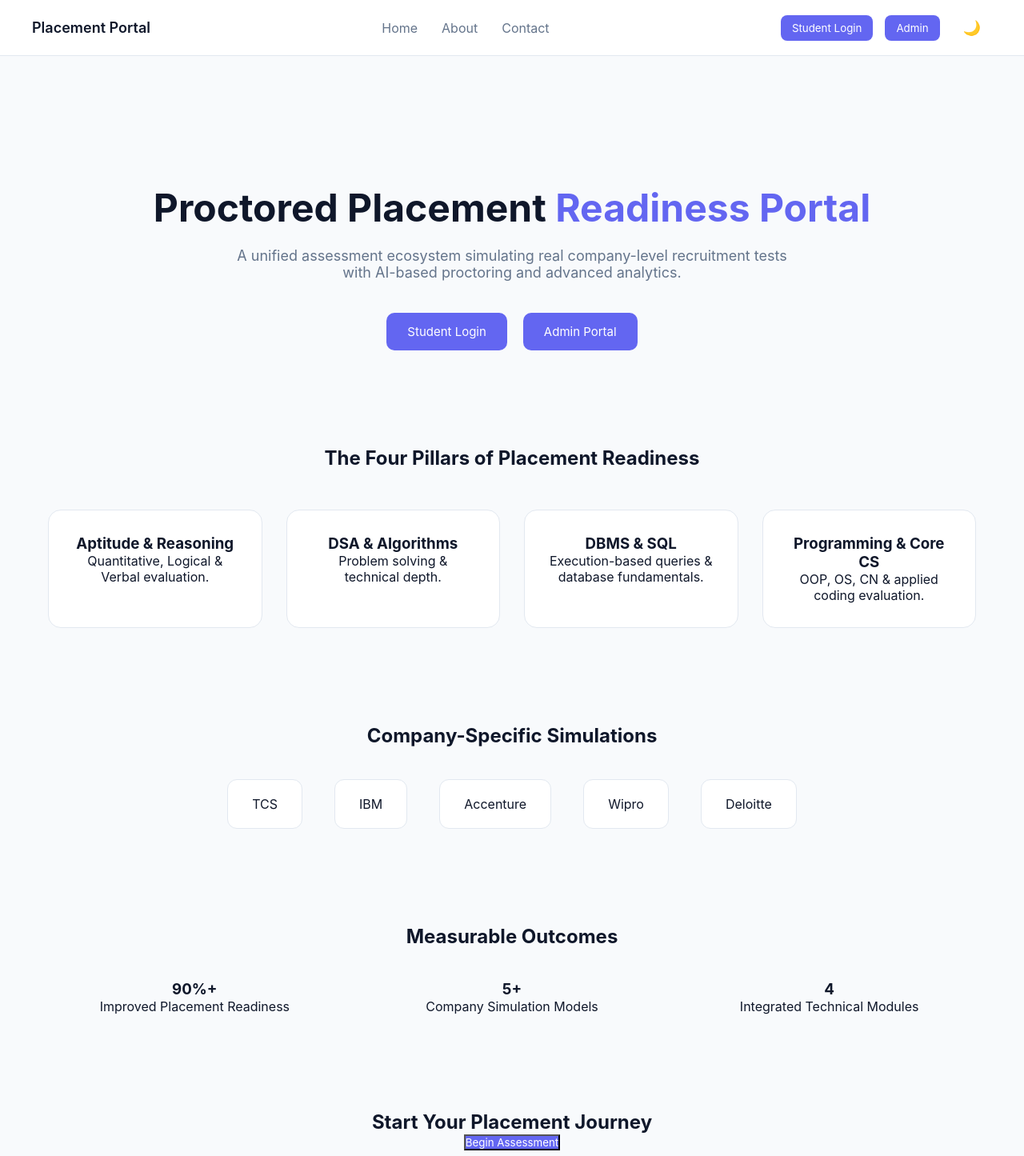
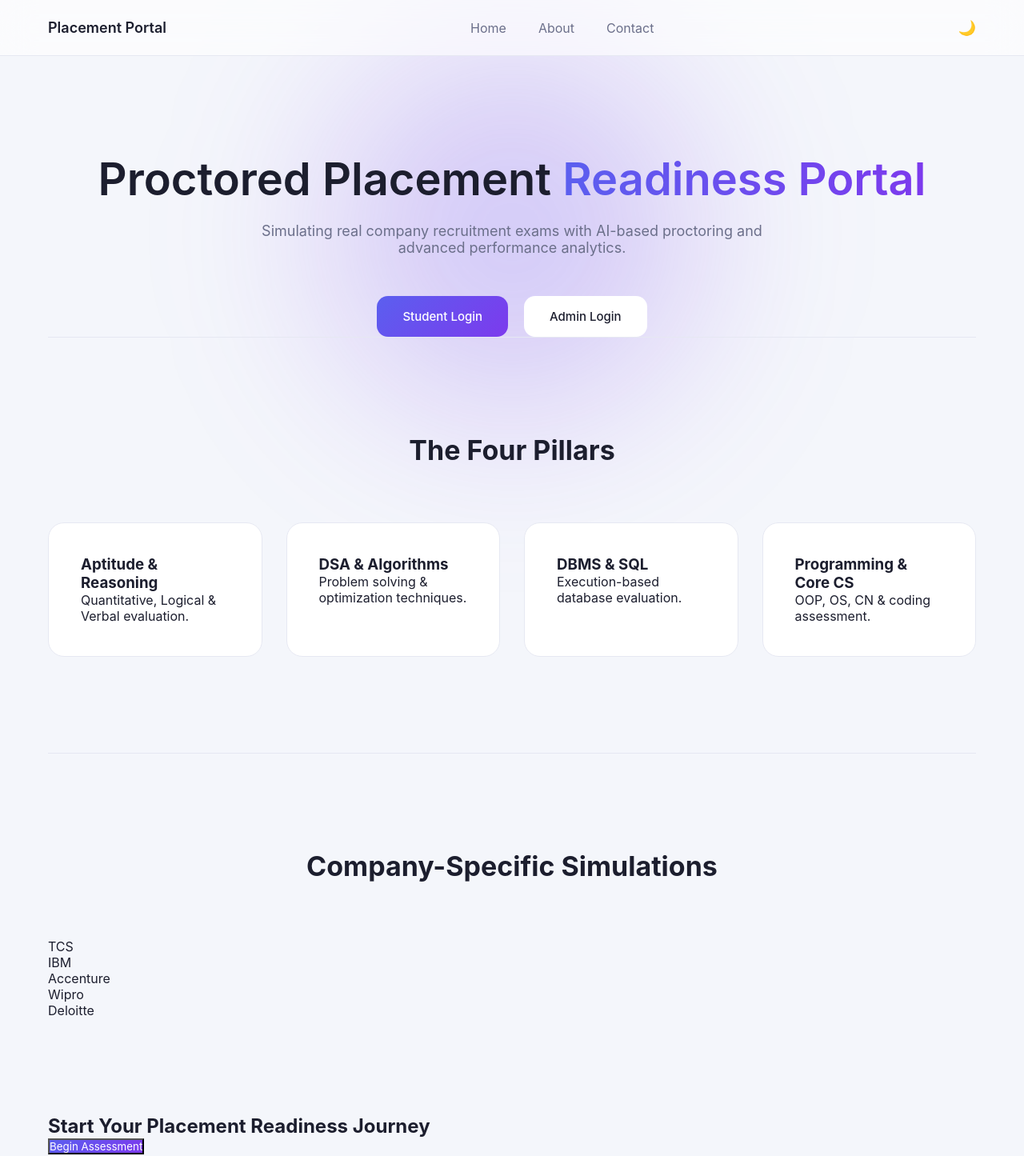
Before and after one commit to Namsrkive/module, a React (Create React App) app in the folder client/: page / in a window 1280 px wide. Shown: the top 1445 px of the page at 80% size. Built offline with nearby package versions, Linux system fonts and the light colour scheme.

Commit message:
Home page created

```diff
--- a/client/src/App.js
+++ b/client/src/App.js
@@ -1,5 +1,6 @@
-import { BrowserRouter as Router, Routes, Route, useNavigate } from "react-router-dom";
+import { BrowserRouter as Router, Routes, Route, useNavigate, useLocation } from "react-router-dom";
 import { useState, useEffect } from "react";
+import { motion, AnimatePresence } from "framer-motion";
 
 import Home from "./pages/Home";
 import StudentLogin from "./pages/StudentLogin";
@@ -8,9 +9,12 @@ import StudentDashboard from "./pages/StudentDashboard";
 import About from "./pages/About";
 import Contact from "./pages/Contact";
 
+/* ---------------- LAYOUT ---------------- */
+
 function Layout() {
+  const navigate = useNavigate();
+  const location = useLocation();
   const [darkMode, setDarkMode] = useState(false);
-  const navigate = useNavigate();
 
   useEffect(() => {
     if (darkMode) {
@@ -22,11 +26,10 @@ function Layout() {
 
   return (
 <>
+      {/* NAVBAR */}
 <div className="navbar">
-<div className="nav-left">
 <div className="nav-title" onClick={() => navigate("/")}>
-            Placement Portal
-</div>
+          Placement Portal
 </div>
 
         <div className="nav-center">
@@ -35,28 +38,24 @@ function Layout() {
 <span onClick={() => navigate("/contact")}>Contact</span>
 </div>
 
-        <div className="nav-right">
-<button onClick={() => navigate("/login/student")}>
-            Student Login
-</button>
-
-          <button
-            className="secondary-btn"
-            onClick={() => navigate("/login/admin")}
+        <button
+          className="theme-toggle"
+          onClick={() => setDarkMode(!darkMode)}
 >
-            Admin
-</button>
-
-          <button
-            className="theme-toggle"
-            onClick={() => setDarkMode(!darkMode)}
->
-            {darkMode ? "☀" : "🌙"}
+          {darkMode ? "☀" : "🌙"}
 </button>
 </div>
-</div>
 
-      <Routes>
+      {/* PAGE TRANSITION WRAPPER */}
+<AnimatePresence mode="wait">
+<motion.div
+    key={location.pathname}
+    initial={{ opacity: 0, y: 40, filter: "blur(6px)" }}
+    animate={{ opacity: 1, y: 0, filter: "blur(0px)" }}
+    exit={{ opacity: 0, y: -40, filter: "blur(6px)" }}
+    transition={{ duration: 0.5, ease: "easeInOut" }}
+>
+<Routes location={location}>
 <Route path="/" element={<Home />} />
 <Route path="/login/student" element={<StudentLogin />} />
 <Route path="/login/admin" element={<AdminLogin />} />
@@ -64,9 +63,13 @@ function Layout() {
 <Route path="/about" element={<About />} />
 <Route path="/contact" element={<Contact />} />
 </Routes>
+</motion.div>
+</AnimatePresence>
 </>
   );
 }
+
+/* ---------------- APP ROOT ---------------- */
 
 function App() {
   return (
--- a/client/src/index.css
+++ b/client/src/index.css
@@ -1,4 +1,4 @@
-/* ================= RESET ================= */
+/* ================= GLOBAL ================= */
 
 * {
 
@@ -14,37 +14,41 @@
 
 :root {
 
-  --bg: #f8fafc;
+  --bg: #f4f6fb;
+
+  --section: #ffffff;
 
   --card: #ffffff;
 
-  --text: #0f172a;
+  --text: #1c1e2e;
 
-  --subtext: #64748b;
+  --subtext: #6b6f8a;
 
-  --primary: #6366f1;
+  --primary: #5b5fef;
 
-  --border: #e2e8f0;
+  --secondary: #7c3aed;
 
-  --shadow: rgba(0, 0, 0, 0.05);
+  --border: #e6e8f2;
 
 }
 
 .dark {
 
-  --bg: #0f172a;
+  --bg: #0e1022;
 
-  --card: #1e293b;
+  --section: #14162a;
 
-  --text: #f1f5f9;
+  --card: #1a1d35;
 
-  --subtext: #94a3b8;
+  --text: #ffffff;
 
-  --primary: #818cf8;
+  --subtext: #a0a3c0;
 
-  --border: #334155;
+  --primary: #7c83ff;
 
-  --shadow: rgba(0, 0, 0, 0.3);
+  --secondary: #a855f7;
+
+  --border: #2a2d4a;
 
 }
 
@@ -54,7 +58,9 @@ body {
 
   color: var(--text);
 
-  transition: 0.3s ease;
+  transition: 0.4s ease;
+
+  overflow-x: hidden;
 
 }
 
@@ -68,7 +74,9 @@ body {
 
   height: 70px;
 
-  background: var(--card);
+  backdrop-filter: blur(20px);
+
+  background: rgba(255,255,255,0.6);
 
   border-bottom: 1px solid var(--border);
 
@@ -78,13 +86,19 @@ body {
 
   justify-content: space-between;
 
-  padding: 0 40px;
+  padding: 0 60px;
 
   z-index: 1000;
 
 }
 
-.nav-left {
+.dark .navbar {
+
+  background: rgba(14,16,34,0.6);
+
+}
+
+.nav-title {
 
   font-weight: 600;
 
@@ -98,7 +112,7 @@ body {
 
   display: flex;
 
-  gap: 30px;
+  gap: 40px;
 
 }
 
@@ -108,59 +122,49 @@ body {
 
   color: var(--subtext);
 
-}
-
-.nav-center span:hover {
-
-  color: var(--primary);
+  position: relative;
 
 }
 
-.nav-right {
+.nav-center span::after {
 
-  display: flex;
+  content: "";
 
-  gap: 15px;
+  position: absolute;
 
-  align-items: center;
+  left: 0;
+
+  bottom: -6px;
+
+  height: 2px;
+
+  width: 0%;
+
+  background: linear-gradient(90deg,var(--primary),var(--secondary));
+
+  transition: 0.3s ease;
 
 }
 
-.nav-right button {
+.nav-center span:hover::after {
 
-  padding: 8px 14px;
-
-  border-radius: 8px;
-
-  border: none;
-
-  cursor: pointer;
-
-  background: var(--primary);
-
-  color: white;
-
-}
-
-.secondary-btn {
-
-  background: transparent;
-
-  border: 1px solid var(--border);
-
-  color: var(--text);
+  width: 100%;
 
 }
 
 .theme-toggle {
 
-  background: transparent !important;
+  background: none;
+
+  border: none;
 
   font-size: 18px;
 
+  cursor: pointer;
+
 }
 
-/* ================= CONTAINER ================= */
+/* ================= HERO ================= */
 
 .container {
 
@@ -168,23 +172,55 @@ body {
 
   margin: auto;
 
-  padding: 60px 20px;
+  padding: 120px 20px;
+
+  position: relative;
 
 }
-
-/* ================= HERO ================= */
 
 .hero-section {
 
   text-align: center;
 
-  margin-top: 100px;
+  position: relative;
+
+}
+
+.hero-section::before {
+
+  content: "";
+
+  position: absolute;
+
+  width: 600px;
+
+  height: 600px;
+
+  background: radial-gradient(circle,
+
+    rgba(91,95,239,0.25),
+
+    rgba(124,58,237,0.25),
+
+    transparent 70%);
+
+  top: -200px;
+
+  left: 50%;
+
+  transform: translateX(-50%);
+
+  filter: blur(100px);
+
+  z-index: -1;
 
 }
 
 .hero-section h1 {
 
-  font-size: 48px;
+  font-size: 56px;
+
+  font-weight: 600;
 
   margin-bottom: 20px;
 
@@ -192,7 +228,11 @@ body {
 
 .highlight {
 
-  color: var(--primary);
+  background: linear-gradient(90deg,var(--primary),var(--secondary));
+
+  -webkit-background-clip: text;
+
+  -webkit-text-fill-color: transparent;
 
 }
 
@@ -206,7 +246,7 @@ body {
 
   margin: auto;
 
-  margin-bottom: 40px;
+  margin-bottom: 50px;
 
 }
 
@@ -222,9 +262,9 @@ body {
 
 .hero-buttons button {
 
-  padding: 14px 26px;
+  padding: 16px 32px;
 
-  border-radius: 10px;
+  border-radius: 14px;
 
   border: none;
 
@@ -232,153 +272,179 @@ body {
 
   font-size: 15px;
 
+  font-weight: 500;
+
+  transition: 0.3s ease;
+
 }
 
 .primary-btn {
 
-  background: var(--primary);
+  background: linear-gradient(135deg,var(--primary),var(--secondary));
 
   color: white;
 
 }
 
-/* ================= MODULE SECTION ================= */
+.secondary-btn {
 
-.module-section {
+  background: var(--card);
 
-  margin-top: 120px;
+  border: 1px solid var(--border);
+
+  color: var(--text);
+
+}
+
+.hero-buttons button:hover {
+
+  transform: translateY(-4px);
+
+  box-shadow: 0 10px 30px rgba(91,95,239,0.3);
+
+}
+
+/* ================= SECTIONS ================= */
+
+.section {
+
+  padding: 120px 0;
+
+  border-top: 1px solid var(--border);
+
+}
+
+.section h2 {
 
   text-align: center;
 
+  margin-bottom: 70px;
+
+  font-size: 34px;
+
 }
 
-.module-grid {
-
-  margin-top: 50px;
+.grid {
 
   display: grid;
 
-  grid-template-columns: repeat(auto-fit, minmax(250px, 1fr));
+  grid-template-columns: repeat(auto-fit,minmax(260px,1fr));
 
   gap: 30px;
 
 }
 
-.module-card {
+.card {
 
   background: var(--card);
 
+  padding: 40px;
+
+  border-radius: 20px;
+
   border: 1px solid var(--border);
-
-  padding: 30px;
-
-  border-radius: 16px;
 
   transition: 0.3s ease;
 
 }
 
-.module-card:hover {
+.card:hover {
 
-  transform: translateY(-6px);
+  transform: translateY(-8px);
+
+  box-shadow: 0 20px 40px rgba(91,95,239,0.15);
 
   border-color: var(--primary);
 
 }
 
-/* ================= COMPANY SECTION ================= */
+/* ================= LOGIN ================= */
 
-.company-section {
+.login-wrapper {
 
-  margin-top: 120px;
-
-  text-align: center;
-
-}
-
-.company-grid {
-
-  margin-top: 40px;
+  height: calc(100vh - 70px);
 
   display: flex;
 
   justify-content: center;
 
-  gap: 40px;
-
-  flex-wrap: wrap;
+  align-items: center;
 
 }
 
-.company-card {
+.login-card {
 
-  padding: 20px 30px;
+  width: 450px;
 
-  border-radius: 12px;
+  padding: 60px;
+
+  border-radius: 28px;
+
+  backdrop-filter: blur(40px);
+
+  background: rgba(255,255,255,0.15);
 
   border: 1px solid var(--border);
 
-  background: var(--card);
-
-  transition: 0.3s ease;
+  box-shadow: 0 30px 60px rgba(91,95,239,0.2);
 
 }
 
-.company-card:hover {
+.dark .login-card {
 
-  border-color: var(--primary);
+  background: rgba(20,22,42,0.7);
 
 }
 
-/* ================= IMPACT SECTION ================= */
+.login-card h2 {
 
-.impact-section {
-
-  margin-top: 120px;
-
-  text-align: center;
+  margin-bottom: 12px;
 
 }
 
-.impact-grid {
+.login-card p {
 
-  margin-top: 40px;
+  color: var(--subtext);
 
-  display: grid;
-
-  grid-template-columns: repeat(auto-fit, minmax(220px, 1fr));
-
-  gap: 30px;
+  margin-bottom: 30px;
 
 }
 
-/* ================= CTA ================= */
+.input-group input {
 
-.cta-section {
+  width: 100%;
 
-  margin-top: 120px;
+  padding: 16px;
 
-  text-align: center;
+  border-radius: 14px;
 
-  margin-bottom: 120px;
+  border: 1px solid var(--border);
+
+  background: var(--section);
+
+  color: var(--text);
+
+  margin-bottom: 20px;
 
 }
 
-/* ================= FOOTER ================= */
+.login-btn {
 
-.footer {
+  width: 100%;
 
-  padding: 40px 0;
+  padding: 16px;
 
-  border-top: 1px solid var(--border);
+  border-radius: 16px;
 
-  display: flex;
+  border: none;
 
-  justify-content: space-between;
+  background: linear-gradient(135deg,var(--primary),var(--secondary));
 
-  flex-wrap: wrap;
+  color: white;
 
-  color: var(--subtext);
+  cursor: pointer;
+
+  font-weight: 500;
 
 }
 
@@ -386,16 +452,16 @@ body {
 
 @media (max-width: 768px) {
 
+  .hero-section h1 {
+
+    font-size: 36px;
+
+  }
+
   .nav-center {
 
     display: none;
 
   }
 
-  .hero-section h1 {
-
-    font-size: 32px;
-
-  }
-
 }
--- a/client/src/pages/Home.js
+++ b/client/src/pages/Home.js
@@ -1,5 +1,4 @@
 import { useNavigate } from "react-router-dom";
-import { motion } from "framer-motion";
 
 function Home() {
   const navigate = useNavigate();
@@ -7,13 +6,14 @@ function Home() {
   return (
 <div className="container">
 
-      <section className="hero-section">
+      {/* HERO */}
+<section className="hero-section">
 <h1>
           Proctored Placement <span className="highlight">Readiness Portal</span>
 </h1>
 <p>
-          A unified assessment ecosystem simulating real company-level
-          recruitment tests with AI-based proctoring and advanced analytics.
+          Simulating real company recruitment exams with AI-based proctoring
+          and advanced performance analytics.
 </p>
 
         <div className="hero-buttons">
@@ -25,94 +25,59 @@ function Home() {
 </button>
 
           <button
-            className="primary-btn"
+            className="secondary-btn"
             onClick={() => navigate("/login/admin")}
 >
-            Admin Portal
+            Admin Login
 </button>
 </div>
 </section>
 
-      <motion.section
-        className="module-section"
-        initial={{ opacity: 0, y: 40 }}
-        whileInView={{ opacity: 1, y: 0 }}
-        transition={{ duration: 0.6 }}
-        viewport={{ once: true }}
->
-<h2>The Four Pillars of Placement Readiness</h2>
+      {/* MODULES */}
+<section className="section">
+<h2>The Four Pillars</h2>
 
-        <div className="module-grid">
-<div className="module-card">
+        <div className="grid">
+<div className="card">
 <h3>Aptitude & Reasoning</h3>
 <p>Quantitative, Logical & Verbal evaluation.</p>
 </div>
 
-          <div className="module-card">
+          <div className="card">
 <h3>DSA & Algorithms</h3>
-<p>Problem solving & technical depth.</p>
+<p>Problem solving & optimization techniques.</p>
 </div>
 
-          <div className="module-card">
+          <div className="card">
 <h3>DBMS & SQL</h3>
-<p>Execution-based queries & database fundamentals.</p>
+<p>Execution-based database evaluation.</p>
 </div>
 
-          <div className="module-card">
+          <div className="card">
 <h3>Programming & Core CS</h3>
-<p>OOP, OS, CN & applied coding evaluation.</p>
+<p>OOP, OS, CN & coding assessment.</p>
 </div>
 </div>
-</motion.section>
+</section>
 
-      <motion.section
-        className="company-section"
-        initial={{ opacity: 0, y: 40 }}
-        whileInView={{ opacity: 1, y: 0 }}
-        transition={{ duration: 0.6 }}
-        viewport={{ once: true }}
->
+      {/* COMPANIES */}
+<section className="section">
 <h2>Company-Specific Simulations</h2>
 
-        <div className="company-grid">
-<div className="company-card">TCS</div>
-<div className="company-card">IBM</div>
-<div className="company-card">Accenture</div>
-<div className="company-card">Wipro</div>
-<div className="company-card">Deloitte</div>
+        <div className="company-tags">
+<div>TCS</div>
+<div>IBM</div>
+<div>Accenture</div>
+<div>Wipro</div>
+<div>Deloitte</div>
 </div>
-</motion.section>
+</section>
 
-      <motion.section
-        className="impact-section"
-        initial={{ opacity: 0, y: 40 }}
-        whileInView={{ opacity: 1, y: 0 }}
-        transition={{ duration: 0.6 }}
-        viewport={{ once: true }}
->
-<h2>Measurable Outcomes</h2>
+      {/* CTA */}
+<section className="cta-section">
+<h2>Start Your Placement Readiness Journey</h2>
 
-        <div className="impact-grid">
-<div>
-<h3>90%+</h3>
-<p>Improved Placement Readiness</p>
-</div>
-
-          <div>
-<h3>5+</h3>
-<p>Company Simulation Models</p>
-</div>
-
-          <div>
-<h3>4</h3>
-<p>Integrated Technical Modules</p>
-</div>
-</div>
-</motion.section>
-
-      <section className="cta-section">
-<h2>Start Your Placement Journey</h2>
-<button
+        <button
           className="primary-btn"
           onClick={() => navigate("/login/student")}
 >
@@ -123,12 +88,11 @@ function Home() {
       <footer className="footer">
 <div>© 2026 Proctored Placement Portal</div>
 <div>
-<span onClick={() => navigate("/about")}>About</span>
-          {" | "}
-<span onClick={() => navigate("/contact")}>Contact</span>
+          About | Contact
 </div>
 </footer>
-</div>
+
+    </div>
   );
 }
 
```
